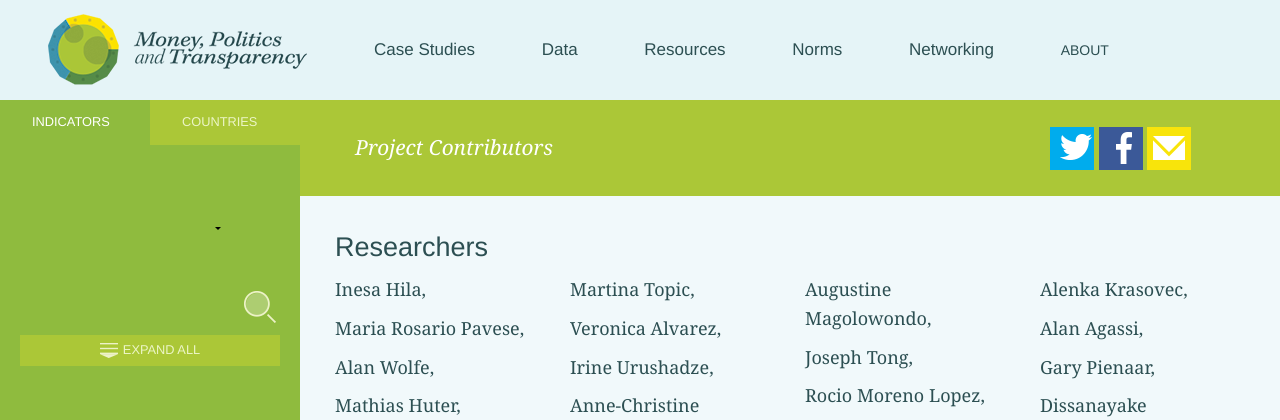
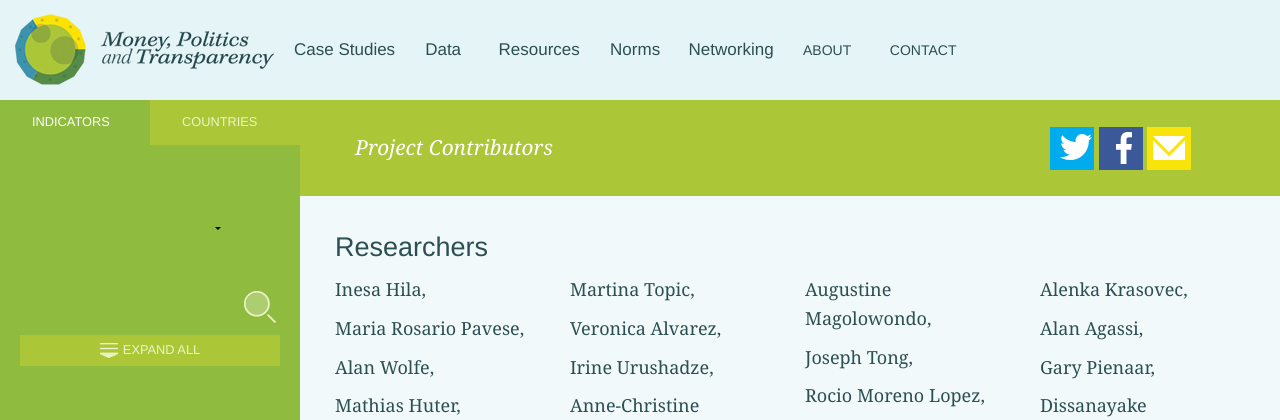
Before and after one commit to sunlightlabs/mptindicators, a Django app: template mptindicators/scorecard/templates/scorecard/contributors.html in a window 1280 px wide. Shown: the top 420 px of the page. Run offline with Django 3.2, Linux system fonts and the light colour scheme; the template is opened without the code that fills it, so the values that code supplies are empty; parts of the project's set-up code (start-up, migrations or seed data) failed here and were passed over; some libraries are stand-ins or nearby versions.

Commit message:
fixed shrinking nav...by shrinking the nav.

```diff
--- a/mptindicators/static/scss/_mpt-main.scss
+++ b/mptindicators/static/scss/_mpt-main.scss
@@ -67,7 +67,7 @@
 	height: 2.25em;
 	position: relative;
 	z-index: 200;
-	margin: 0;
+	margin: 0 20px 0 0;
 }
 .top-bar-section ul.meta-nav li>a {
 	text-transform: uppercase;
@@ -77,6 +77,11 @@
 	-webkit-transition: background-color 300ms ease-out;
 	-moz-transition: background-color 300ms ease-out;
 	transition: background-color 300ms ease-out;
+}
+.top-bar-section li:not(.has-form) a:not(.button) {
+	text-align: center;
+	min-width: 96px;
+	padding: 0 0;
 }
 .small-12 {
 	min-width: 700px;
@@ -639,7 +644,7 @@
 		background-color: $clr-chart-five;
 	}
 	.no-score & {
-		background-color: $clr-blue-base;
+		background-color: $clr-blue-dark;
 	}
 }
 .no-score .index {
```
Also changed, not shown: mptindicators/static/css/app.css, 1 other file.
